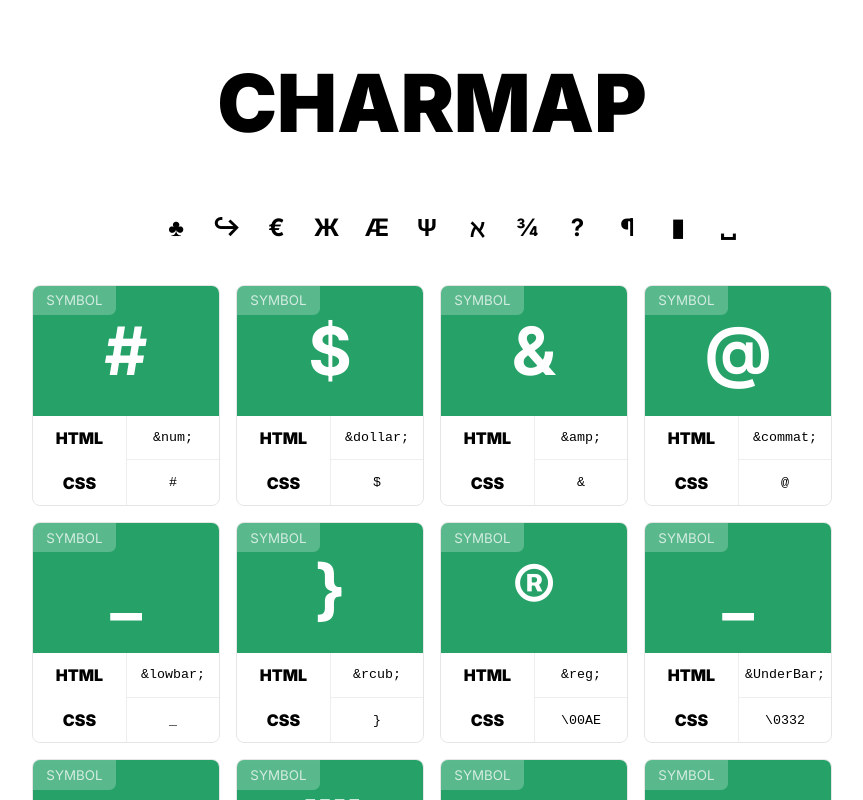
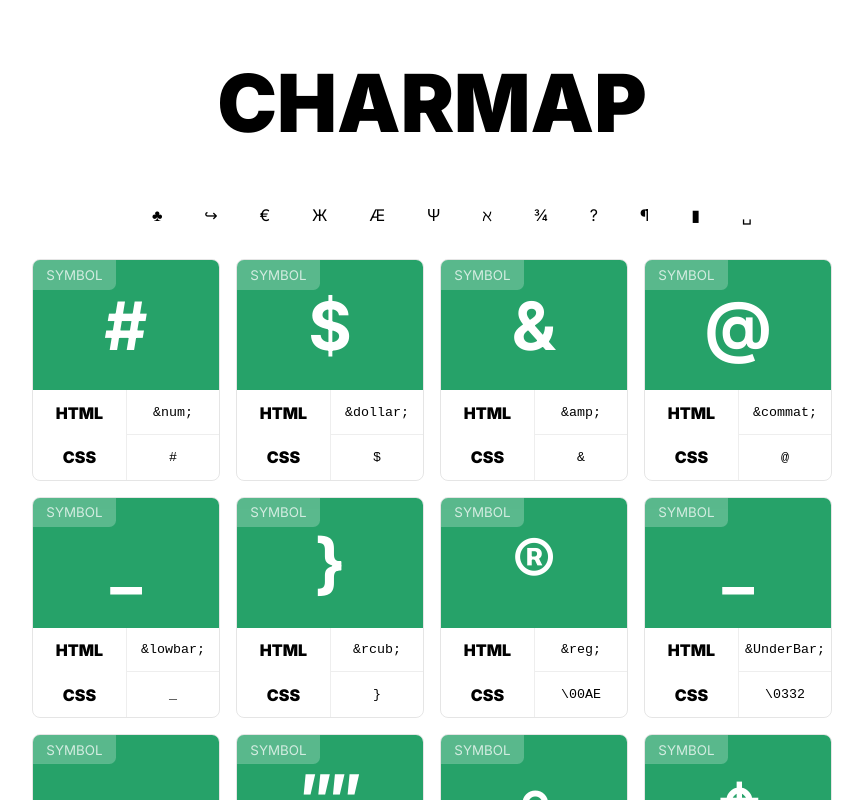
Before and after one commit to elvessousa/charmap, a Next.js app: page / in a window 1280 px wide. Shown: the top 800 px of the page, without its empty margins (208-1071 px from the left). Built offline with nearby package versions, Linux system fonts and the light colour scheme.

Commit message:
Adding categories to filter.

```diff
--- a/components/Filter/index.tsx
+++ b/components/Filter/index.tsx
@@ -1,13 +1,14 @@
+import Link from "next/link";
 import { FilterNavigation } from "./styles";
 
 interface FilterProps {
-  category: Function;
+  category?: Function;
 }
 
 const Filter: React.FC<FilterProps> = ({ category }) => {
   const filters = [
     { category: "symbol", symbol: "&clubs;" },
-    { category: "arrow", symbol: "&rarrhk;" },
+    { category: "arrows", symbol: "&rarrhk;" },
     { category: "currency", symbol: "&euro;" },
     { category: "cyrillic", symbol: "&ZHcy;" },
     { category: "extended", symbol: "&AElig;" },
@@ -27,10 +28,9 @@ const Filter: React.FC<FilterProps> = ({ category }) => {
       <ul>
         {filters.map((filter) => (
           <li>
-            <button
-              onClick={() => category(filter.category)}
-              dangerouslySetInnerHTML={{ __html: filter.symbol }}
-            />
+            <Link href="/[chars]" as={`/${filter.category}`}>
+              <a dangerouslySetInnerHTML={{ __html: filter.symbol }} />
+            </Link>
           </li>
         ))}
       </ul>
```
